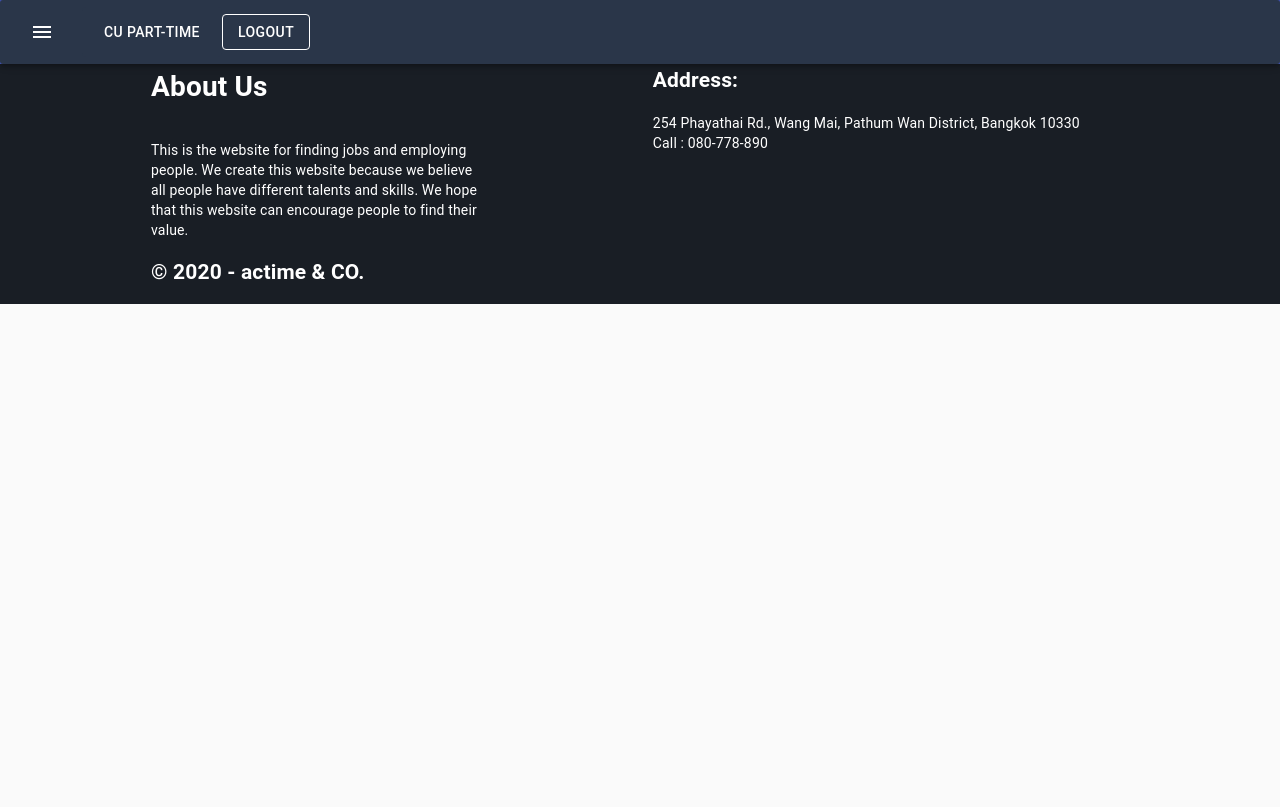
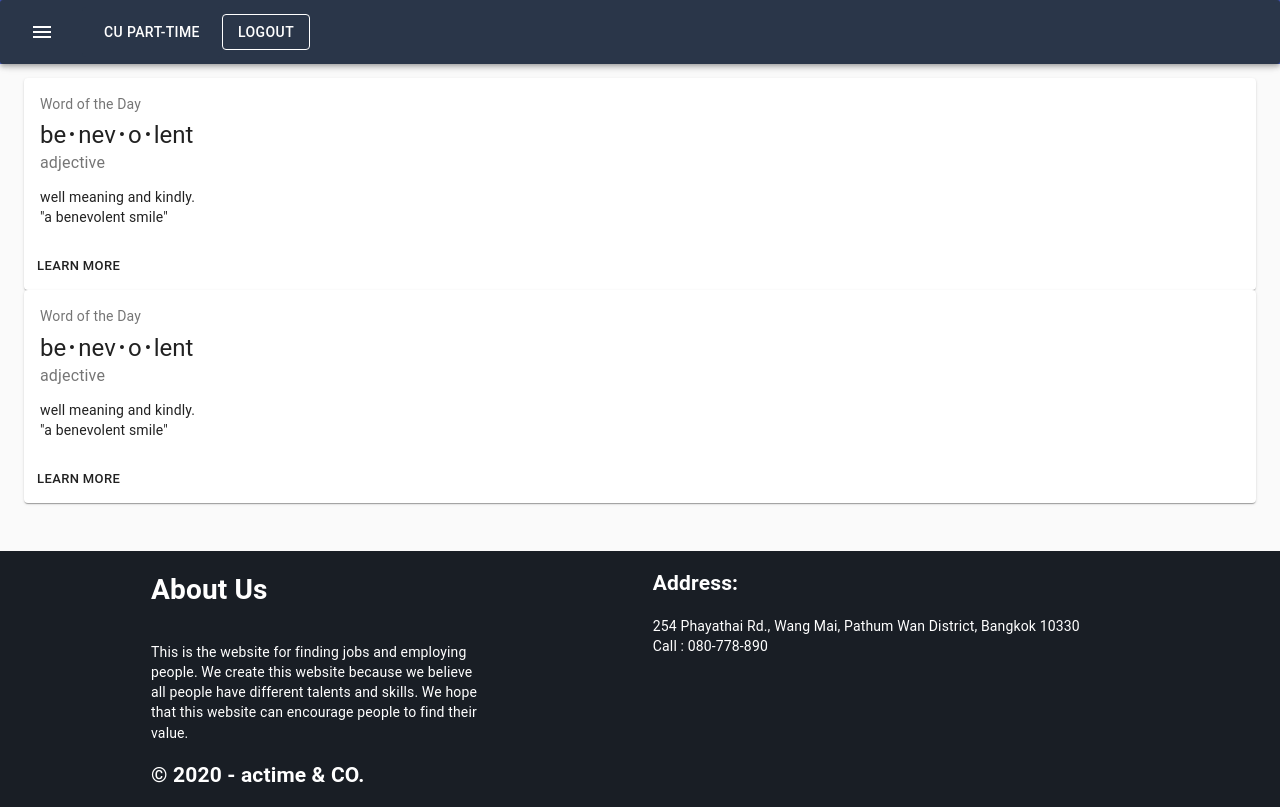
Before and after one commit to drive087/Neuk_mai_aok_Term_project, a React (Create React App) app in the folder frontend/: page /jobmanagement in a window 1280 px wide. Built offline with nearby package versions, Linux system fonts and the light colour scheme.

Commit message:
add page

```diff
--- /dev/null
+++ b/frontend/src/components/JobCard.js
@@ -0,0 +1,64 @@
+import React, { useEffect } from "react";
+import { withRouter } from "react-router-dom";
+import {
+  Card,
+  CardContent,
+  CardActions,
+  Button,
+  Typography,
+  makeStyles,
+  Container,
+} from "@material-ui/core";
+import axios from "axios";
+
+const useStyles = makeStyles({
+  root: {
+    minWidth: 275,
+  },
+  bullet: {
+    display: "inline-block",
+    margin: "0 2px",
+    transform: "scale(0.8)",
+  },
+  title: {
+    fontSize: 14,
+  },
+  pos: {
+    marginBottom: 12,
+  },
+});
+
+const JobCard = () => {
+  const classes = useStyles();
+  const bull = <span className={classes.bullet}>•</span>;
+
+  return (
+    <Card className={classes.root}>
+      <CardContent>
+        <Typography
+          className={classes.title}
+          color="textSecondary"
+          gutterBottom
+        >
+          Word of the Day
+        </Typography>
+        <Typography variant="h5" component="h2">
+          be{bull}nev{bull}o{bull}lent
+        </Typography>
+        <Typography className={classes.pos} color="textSecondary">
+          adjective
+        </Typography>
+        <Typography variant="body2" component="p">
+          well meaning and kindly.
+          <br />
+          {'"a benevolent smile"'}
+        </Typography>
+      </CardContent>
+      <CardActions>
+        <Button size="small">Learn More</Button>
+      </CardActions>
+    </Card>
+  );
+};
+
+export default JobCard;
--- /dev/null
+++ b/frontend/src/pages/JobManagementPage.js
@@ -0,0 +1,68 @@
+import React, { useEffect } from "react";
+import { withRouter } from "react-router-dom";
+import {
+  Card,
+  CardContent,
+  CardActions,
+  Button,
+  Typography,
+  makeStyles,
+  Container,
+} from "@material-ui/core";
+import axios from "axios";
+import JobCard from "../components/JobCard"
+
+const jobs = [
+  {
+    _id: {
+      $oid: "5fa25baf763de20ef08a2ef3",
+    },
+    JobName: "Test",
+    JobDetail: "Test",
+    Wages: 200,
+    Amount: 3,
+    Location: "Test",
+    BeginTime: "14:43",
+    EndTime: "15:43",
+    Date: "2020-11-04",
+    CurrentEmployee: ["drive@hotmail.com", "drive2@hotmail.com"],
+    CurrentAcceptedEmployee: [],
+    Status: "Ready",
+    Employer: "drive@hotmail.com",
+  },
+  {
+    _id: {
+      $oid: "5fa25baf763de20ef08a2ef3",
+    },
+    JobName: "Test",
+    JobDetail: "Test",
+    Wages: 200,
+    Amount: 3,
+    Location: "Test",
+    BeginTime: "14:43",
+    EndTime: "15:43",
+    Date: "2020-11-04",
+    CurrentEmployee: ["drive@hotmail.com", "drive2@hotmail.com"],
+    CurrentAcceptedEmployee: [],
+    Status: "Ready",
+    Employer: "drive@hotmail.com",
+  },
+];
+
+const JobManagementPage = () => {
+
+  useEffect(() => {});
+
+  return (
+    <div>
+      <Container>
+        <h1>ddd</h1>
+        {jobs.map((job) => (
+          <JobCard/>
+        ))}
+      </Container>
+    </div>
+  );
+};
+
+export default withRouter(JobManagementPage);
--- a/frontend/src/pages/NavbarWithUser.js
+++ b/frontend/src/pages/NavbarWithUser.js
@@ -22,6 +22,7 @@ import Register from './Register';
 import Dashboard from './Dashboard';
 import CreateJob from './CreateJob';
 import Schedule from './Schedule';
+import JobManagementPage from './JobManagementPage'
 
 const drawerWidth = 240;
 
@@ -161,6 +162,7 @@ export default function PersistentDrawerLeft(props) {
             <ListItem><ListItemText><Button href='/'>Home</Button></ListItemText></ListItem>
             <ListItem><ListItemText><Button href='/CreateJob'>CreateJob</Button></ListItemText></ListItem>
             <ListItem><ListItemText><Button href='/Schedule'>My Schedule</Button></ListItemText></ListItem>
+            <ListItem><ListItemText><Button href='/jobmanagement'>Job Management</Button></ListItemText></ListItem>
           </List>
         <Divider />
       </Drawer>
@@ -170,6 +172,7 @@ export default function PersistentDrawerLeft(props) {
           <Route exact path="/" component={Dashboard} />
           <Route exact path="/CreateJob" component={CreateJob} />
           <Route exact path="/Schedule" component={Schedule} />
+          <Route exact path="/jobmanagement" component={JobManagementPage} />
         </div>
       </Router>
       <Footer id='Footer' />
```
